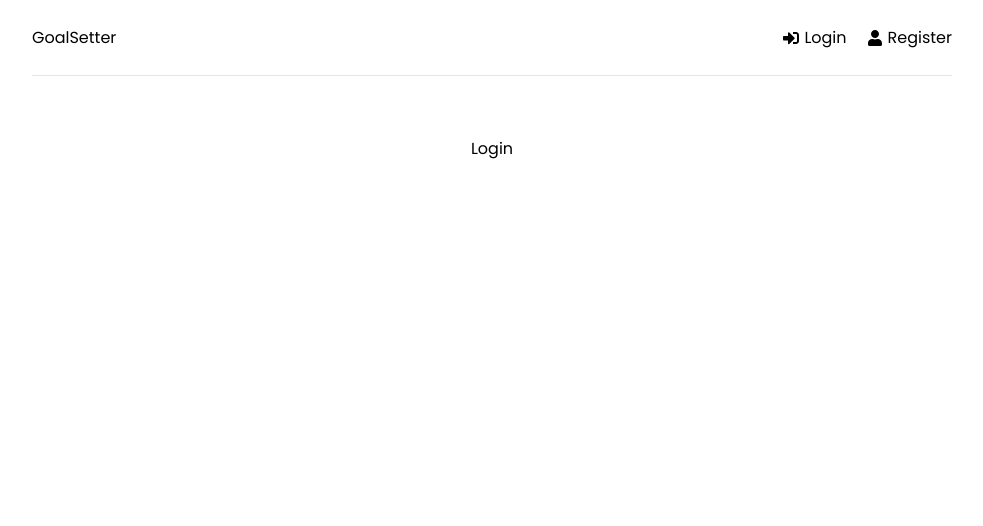
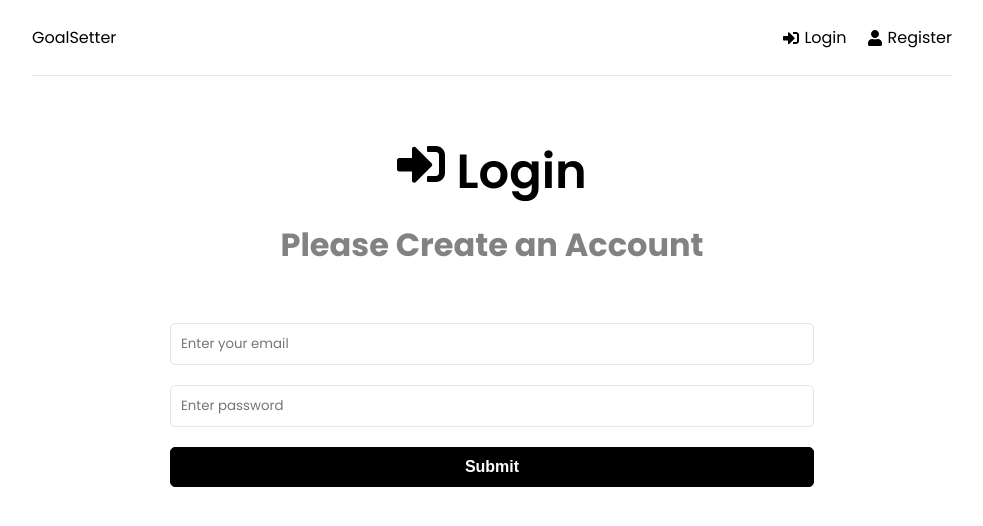
Before and after one commit to GUchechi/mern-goalSetter, a React (Create React App) app in the folder frontend/: page /login in a window 1280 px wide. Shown: the top 526 px of the page, without its empty margins (148-1131 px from the left). Built offline with nearby package versions, Linux system fonts and the light colour scheme.

Commit message:
added LoginPage

```diff
--- a/frontend/src/pages/Login.jsx
+++ b/frontend/src/pages/Login.jsx
@@ -1,11 +1,66 @@
-
+import { useState, useEffect } from "react";
+import { FaSignInAlt } from "react-icons/fa";
 
 const Login = () => {
+  const [formData, setFormData] = useState({
+    email: "",
+    password: "",
+  });
+
+  const { email, password } = formData;
+
+  const onChange = (e) => {
+    setFormData((prevState) => ({
+      ...prevState,
+      [e.target.name]: e.target.value,
+    }));
+  };
+
+  const onSubmit = (e) => {
+    e.preventDefault();
+  };
+
   return (
-    <div>
-Login
-    </div>
-  )
-}
+    <>
+      <section className="heading">
+        <h1>
+          <FaSignInAlt /> Login
+        </h1>
+        <p>Please Create an Account</p>
+      </section>
+      <section className="form">
+        <form onSubmit={onSubmit}>
+          <div className="form-group">
+            <input
+              type="email"
+              className="form-control"
+              id="email"
+              name="email"
+              value={email}
+              placeholder="Enter your email"
+              onChange={onChange}
+            />
+          </div>
+          <div className="form-group">
+            <input
+              type="password"
+              className="form-control"
+              id="password"
+              name="password"
+              value={password}
+              placeholder="Enter password"
+              onChange={onChange}
+            />
+          </div>
+          <div className="form-group">
+            <button type="submit" className="btn btn-block">
+              Submit
+            </button>
+          </div>
+        </form>
+      </section>
+    </>
+  );
+};
 
-export default Login
+export default Login;
```
